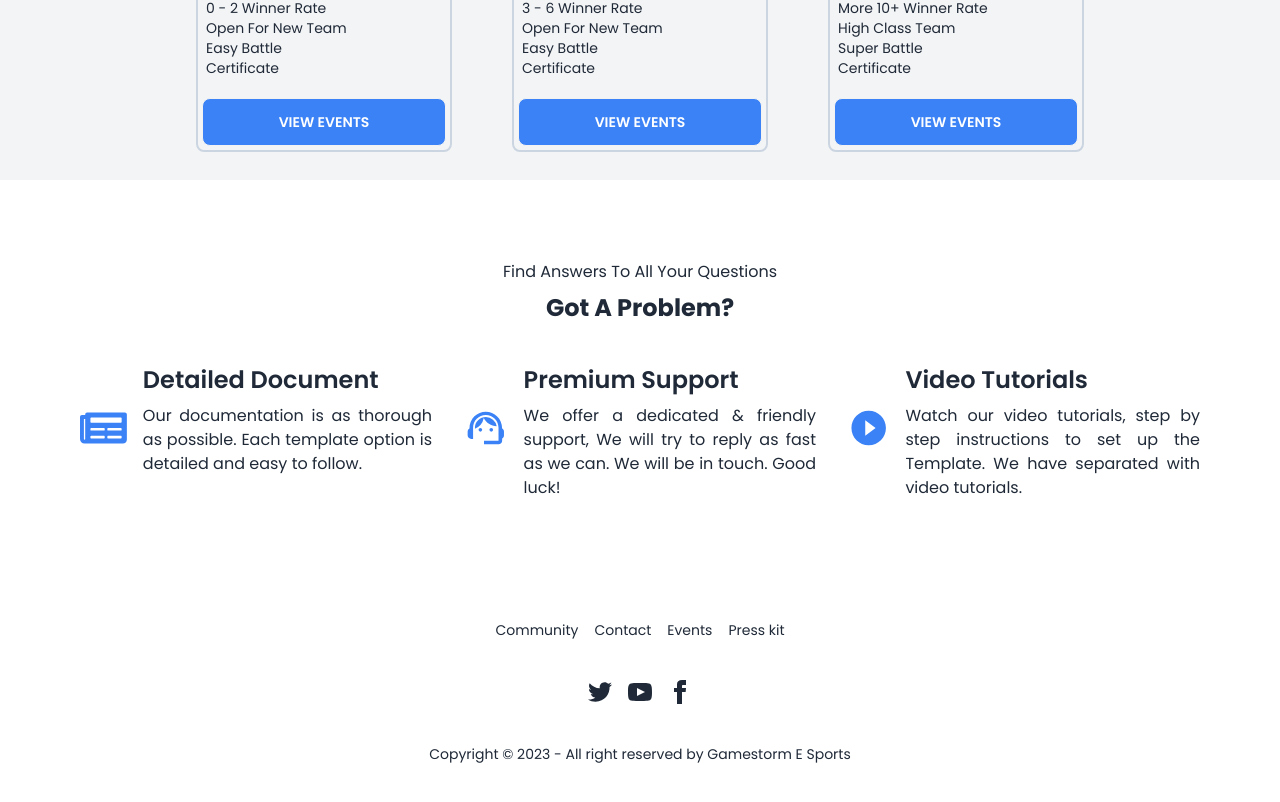
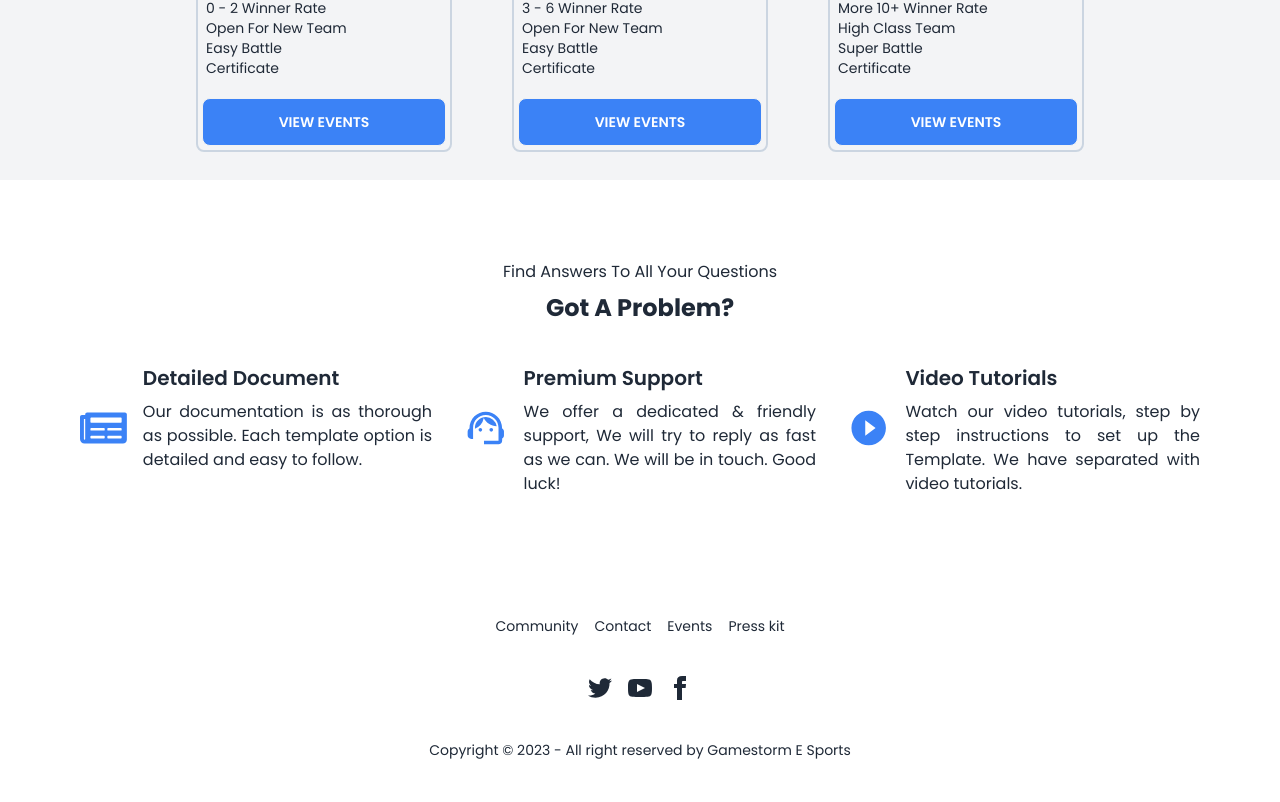
Before and after one commit to Be3tle/gamestorm-react-auth, a React (Vite) app: page / in a window 1280 px wide. Shown: the part 2080-2882 px from the top of the page. Built offline with nearby package versions, Linux system fonts and the light colour scheme; no server answers.

Commit message:
faq headers text size reduced

```diff
--- a/src/Components/FAQ/Faq.jsx
+++ b/src/Components/FAQ/Faq.jsx
@@ -23,7 +23,7 @@ const Faq = () => {
         <div className="flex">
           <FaNewspaper className="text-9xl text-blue-500" />
           <div className="ml-4 text-left">
-            <h2 className="text-2xl font-semibold">Detailed Document</h2>
+            <h2 className="text-xl font-semibold">Detailed Document</h2>
             <p className="mt-2 text-justify">
               Our documentation is as thorough as possible. Each template option
               is detailed and easy to follow.
@@ -33,7 +33,7 @@ const Faq = () => {
         <div className="flex">
           <MdSupportAgent className="text-9xl text-blue-500" />
           <div className="ml-4 text-left">
-            <h2 className="text-2xl font-semibold">Premium Support</h2>
+            <h2 className="text-xl font-semibold">Premium Support</h2>
             <p className="mt-2 text-justify">
               We offer a dedicated & friendly support, We will try to reply as
               fast as we can. We will be in touch. Good luck!
@@ -43,7 +43,7 @@ const Faq = () => {
         <div className="flex">
           <MdPlayCircleFilled className="text-9xl text-blue-500" />
           <div className="ml-4 text-left">
-            <h2 className="text-2xl font-semibold">Video Tutorials</h2>
+            <h2 className="text-xl font-semibold">Video Tutorials</h2>
             <p className="mt-2 text-justify">
               Watch our video tutorials, step by step instructions to set up the
               Template. We have separated with video tutorials.
```
